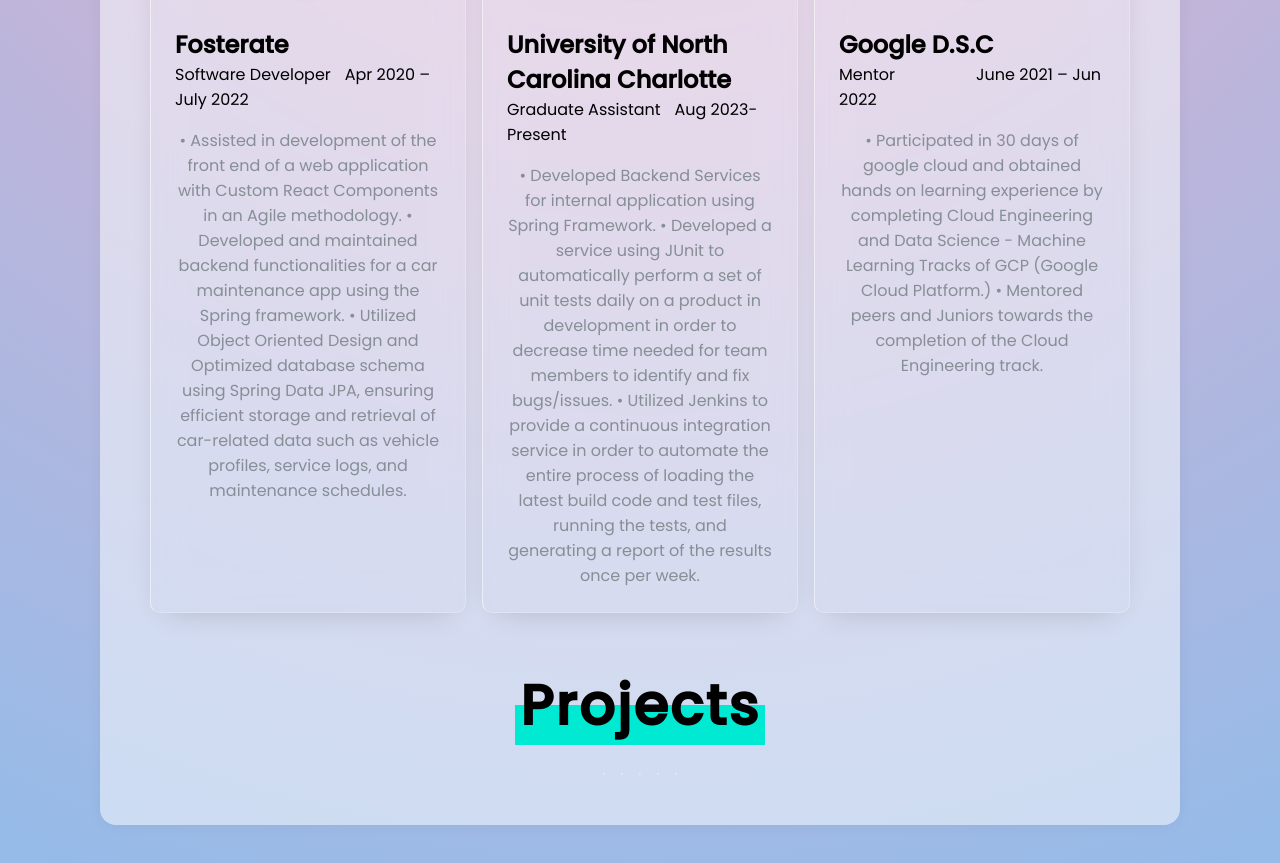
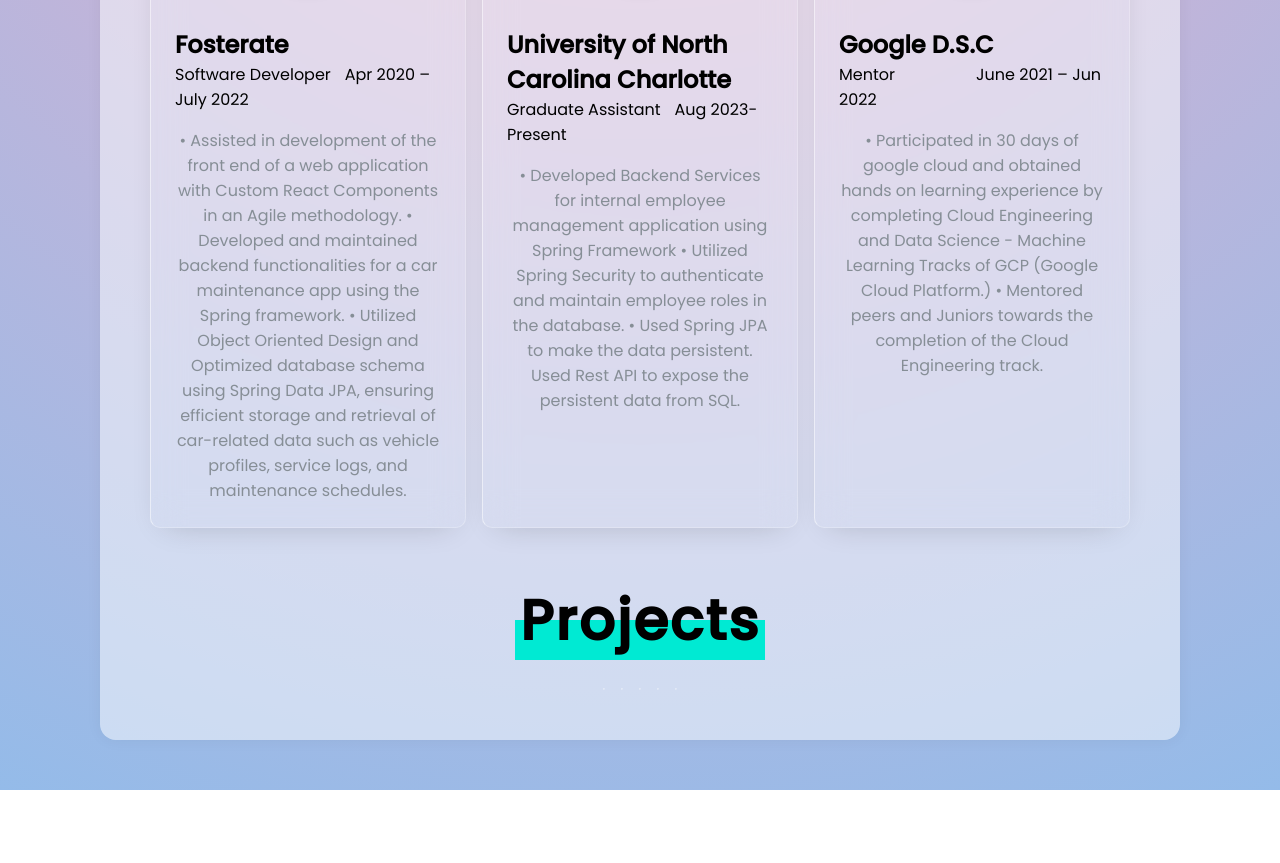
Before and after one commit to codesss009/portfolio-new, a plain HTML site: page glassFolio/index.html in a window 1280 px wide. Shown: the part 1864-2727 px from the top of the page. After the commit the page ends 2654 px from the top, so only its background shows below. Drawn offline with nearby package versions, Linux system fonts and the light colour scheme; no server answers; files whose address does not match are found by name.

Commit message:
Update index.html

```diff
--- a/glassFolio/index.html
+++ b/glassFolio/index.html
@@ -325,11 +325,9 @@
               <h5 class="experience-text-role"><h1>University of North Carolina Charlotte</h1>Graduate Assistant &emsp13; Aug 2023- Present</h5>
               <h5 class="experience-text-date"></h5>
               <p class="subTitle experience-text-desc">
-                • Developed Backend Services for internal application using Spring Framework.
-                • Developed a service using JUnit to automatically perform a set of unit tests daily on a product in development in order
-                  to decrease time needed for team members to identify and fix bugs/issues.
-                • Utilized Jenkins to provide a continuous integration service in order to automate the entire process of loading the latest
-                  build code and test files, running the tests, and generating a report of the results once per week.
+                • Developed Backend Services for internal employee management application using Spring Framework
+                • Utilized Spring Security to authenticate and maintain employee roles in the database.
+                • Used Spring JPA to make the data persistent. Used Rest API to expose the persistent data from SQL.
               </p>
             </div>
           </div>
```
